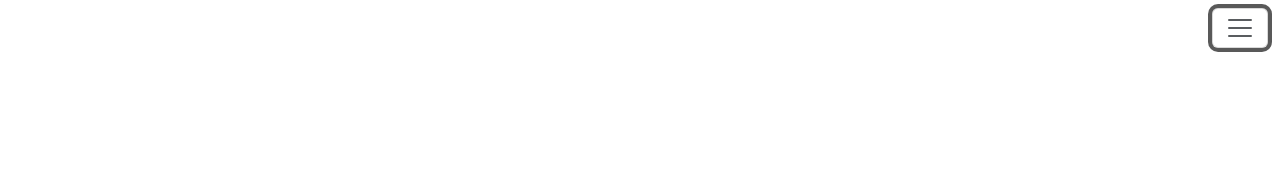
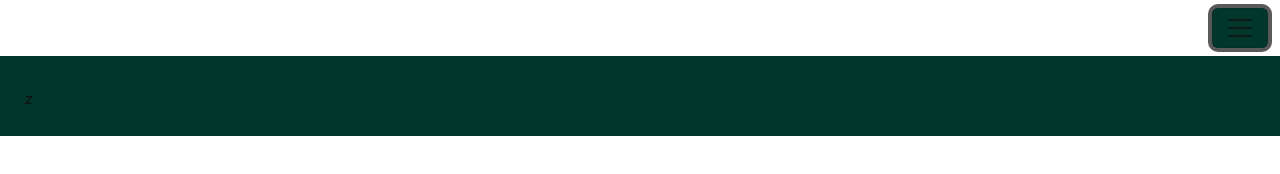
Before and after one commit to nmikhaylov-sketch/Misk-School, a website: page Atoms/Atoms.html in a window 1280 px wide. Both pictures are taken after a click on the button "Toggle navigation". Shown: the top 174 px of the page. Drawn offline with nearby package versions, Linux system fonts and the light colour scheme.

Commit message:
Final touches for the day

```diff
--- a/Atoms/Atoms.html
+++ b/Atoms/Atoms.html
@@ -23,14 +23,25 @@
         </div>
     </div> -->
 
-
+   <!-- -----------------------Navbar Icon---------------------- -->
     <nav class="navbar">
         <div class="container-fluid">
-            <button class="navbar-toggler ms-auto bg-primary-emphasis" type="button" data-bs-toggle="collapse" data-bs-target="#toggleTarget" aria-controls="navbarToggleExternalContent" aria-expanded="false" aria-label="Toggle navigation">
+            <button class="navbar-toggler bg-primary ms-auto bg-primary-emphasis" type="button" data-bs-toggle="collapse" data-bs-target="#toggleTarget" aria-controls="navbarToggleExternalContent" aria-expanded="false" aria-label="Toggle navigation">
             <span class="navbar-toggler-icon "></span>
             </button>
         </div>
     </nav>
+
+<!-- ---------------- Menu --------------------- -->
+
+    <div class="collapse" id="toggleTarget">
+        <div class="bg-primary p-4">
+            <h5 class="text-white h4"></h5>z
+        </div>
+    </div>
+
+
+
 
 <!-- -------------Space test-----------------  -->
 
--- a/scss/_variables.scss
+++ b/scss/_variables.scss
@@ -13,6 +13,8 @@ $alert-info:    #0DCAF0!default;
 $alert-warning: #FFCD39!default;
 $alert-error:  #B02A37 !default;
 
+
+$body-color: #111;
 
 //------------------Typography--------------------
 
@@ -43,3 +45,12 @@ $headings-line-height: 1.4;
 
 
 // Hero Title
+
+// $spacers: (
+//   0: 0,
+//   1: $spacer * .25,
+//   2: $spacer * .5,
+//   3: $spacer,
+//   4: $spacer * 1.5,
+//   5: $spacer * 3,
+// ) !default;
```
Also changed, not shown: css/style.css, 1 other file.
